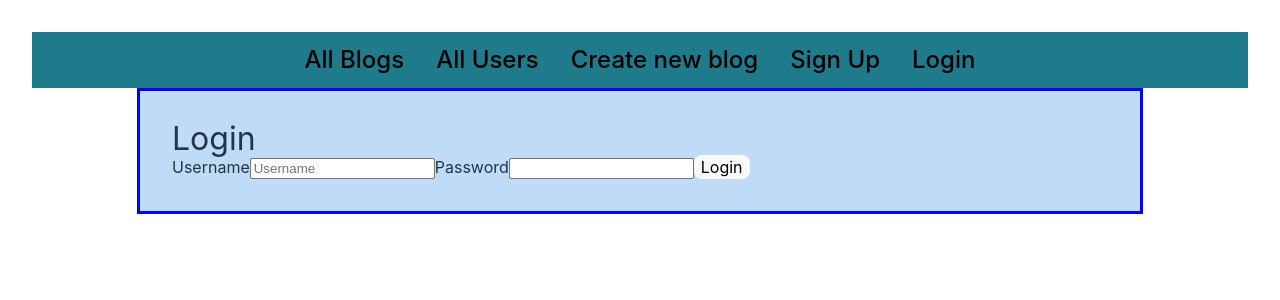
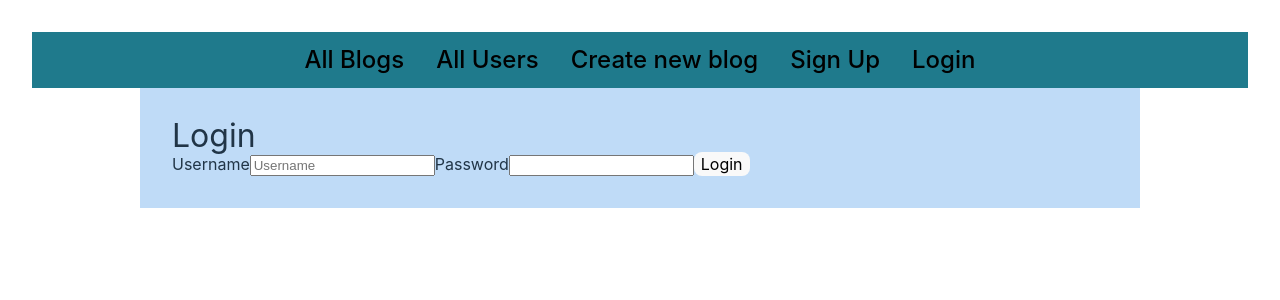
Before and after one commit to LukasDrinkwater/project-blog, a React (Vite) app in the folder frontend-editing/: page /login in a window 1280 px wide. Shown: the top 300 px of the page. Built offline with nearby package versions, Linux system fonts and the light colour scheme; no server answers.

Commit message:
got rid of blue border

```diff
--- a/frontend-editing/src/App.css
+++ b/frontend-editing/src/App.css
@@ -170,5 +170,4 @@ p {
   align-items: center;
   margin: 0 auto;
   width: min(90%, 1000px);
-  border: 3px solid blue;
 }
```
